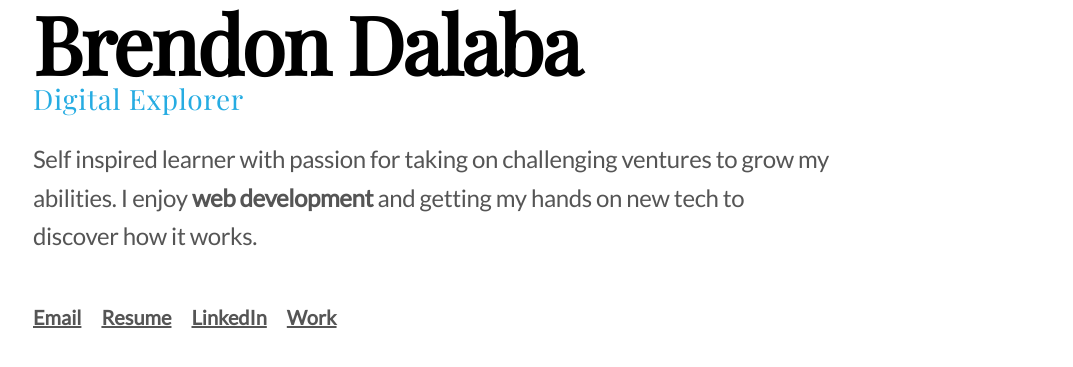
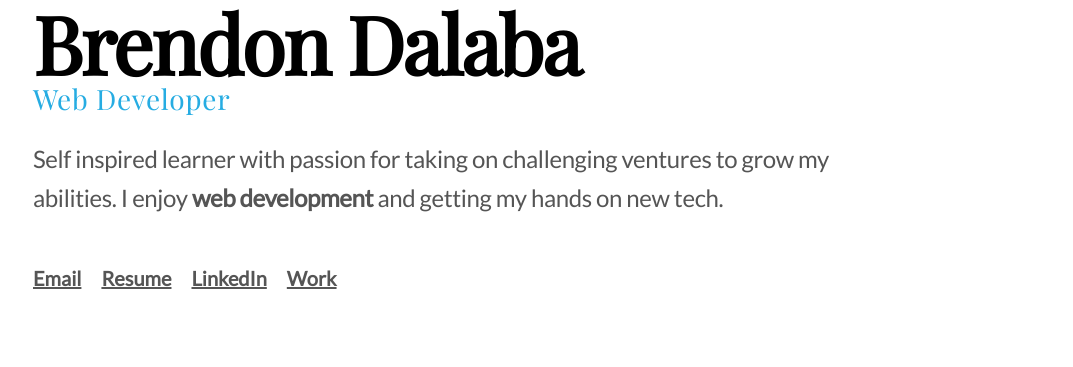
Before and after one commit to bdalaba/personal-page, a plain HTML site: page index.html in a window 1280 px wide. Shown: the part 127-494 px from the top of the page, without its empty margins (207-1280 px from the left). Drawn offline with nearby package versions, Linux system fonts and the light colour scheme; a script that the page names is missing.

Commit message:
Update index.html

```diff
--- a/index.html
+++ b/index.html
@@ -22,8 +22,8 @@
       <div id="home-content">
         <a href="https://brendondalaba.com"><img src="img/logo-icon-header.png" class="logo" alt="BD Logo"/></a>
         <h1 id="home-content-title">Brendon Dalaba</h1>
-        <h2 id="home-content-subtitle">Digital Explorer</h2>
-        <p id="home-content-text">Self inspired learner with passion for taking on challenging ventures to grow my abilities. I enjoy <a href="https://www.freecodecamp.org/certification/dalabab/responsive-web-design" style="color: inherit; text-decoration: none;">web development</a> and getting my hands on new tech to discover how it works.</p>
+        <h2 id="home-content-subtitle">Web Developer</h2>
+        <p id="home-content-text">Self inspired learner with passion for taking on challenging ventures to grow my abilities. I enjoy <a href="https://www.freecodecamp.org/certification/dalabab/responsive-web-design" style="color: inherit; text-decoration: none;">web development</a> and getting my hands on new tech.</p>
       </div>
 
     <!-- Navigation -->
```
